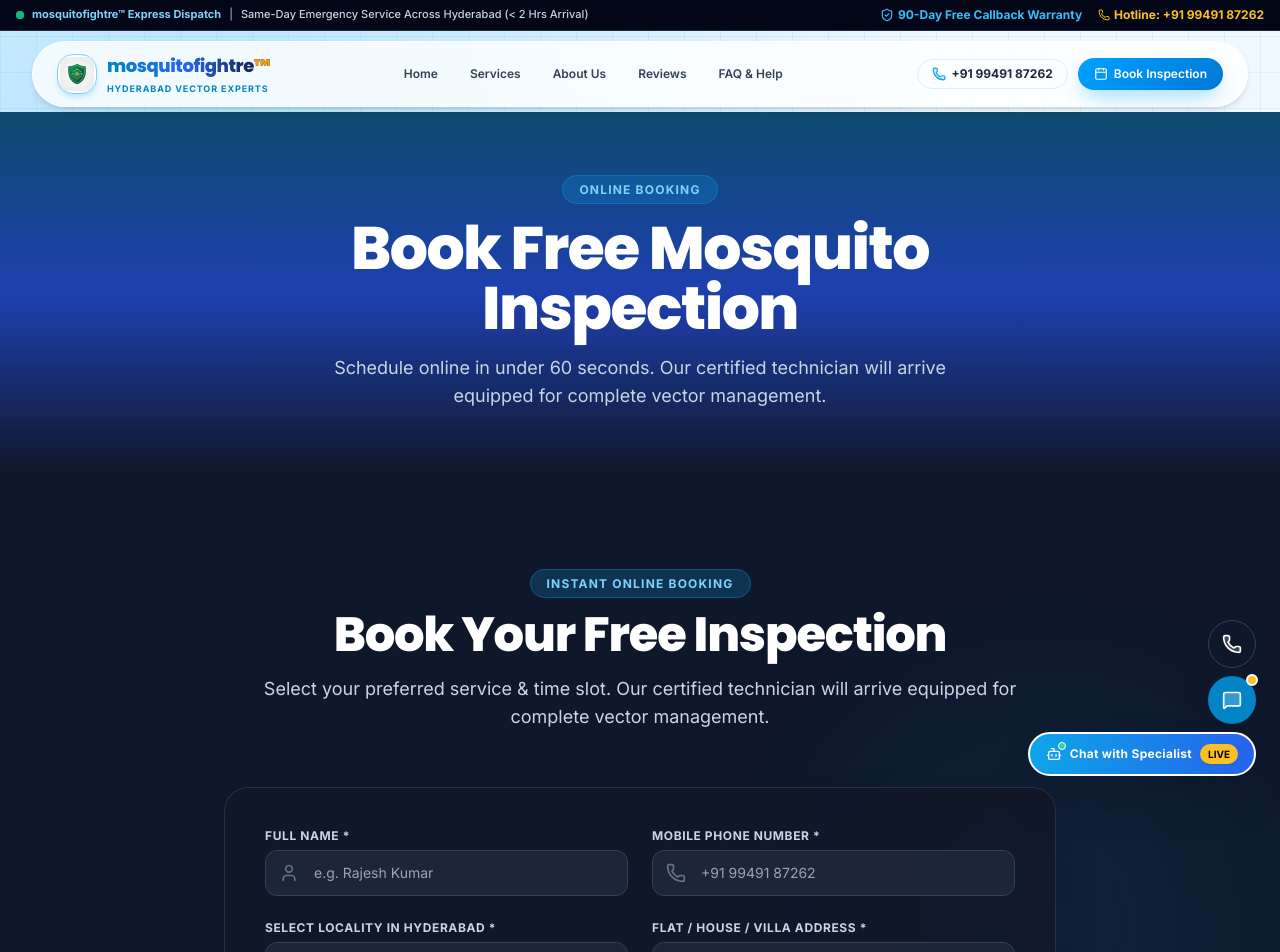
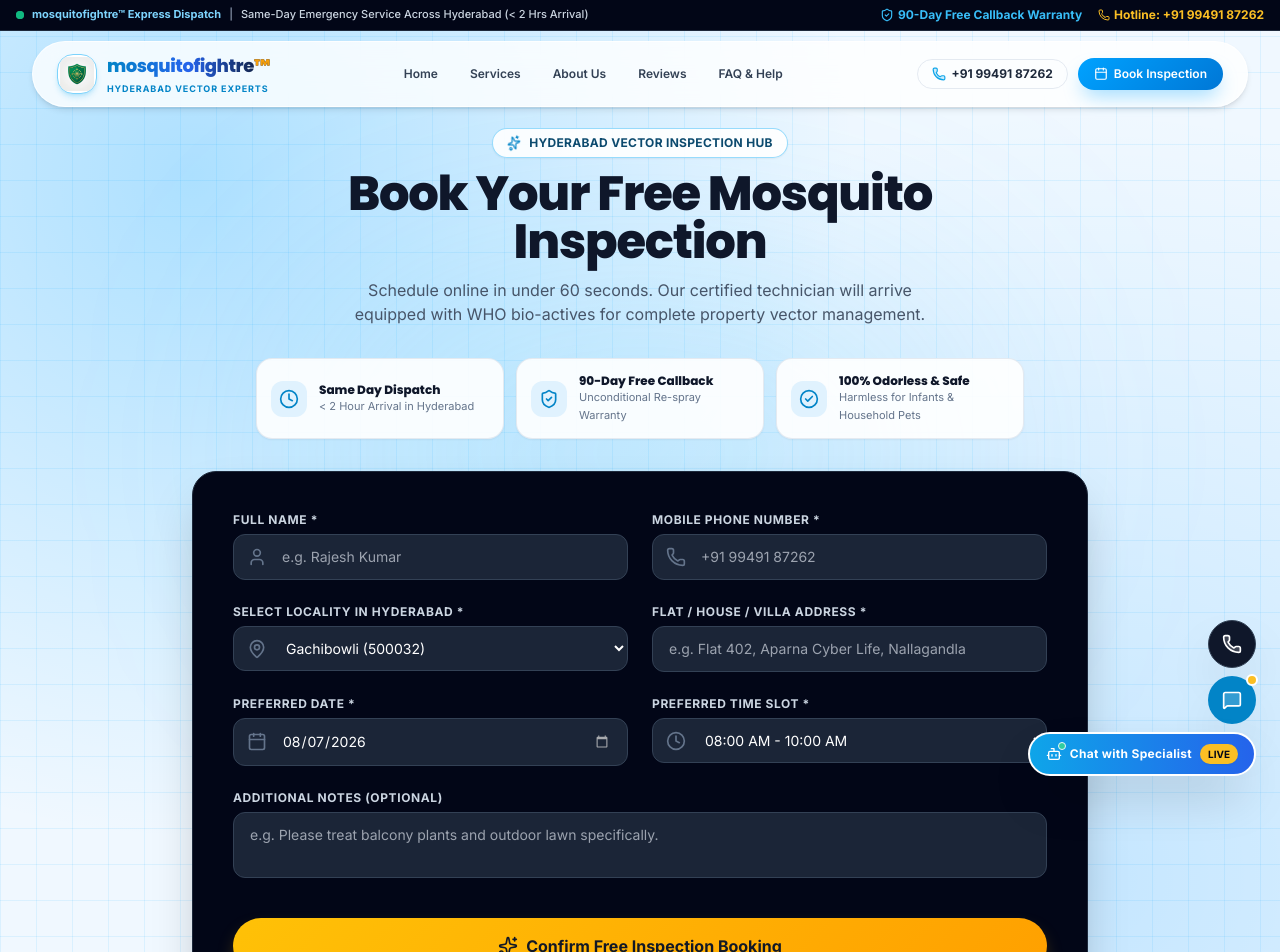
Before and after one commit to srikanthkk3077/mosquito, a React (Vite) app: page /book in a window 1280 px wide. Shown: the top 952 px of the page. Built offline with nearby package versions, Linux system fonts and the light colour scheme.

Commit message:
feat: redesign BookingPage with enhanced UI layout, value badges, and refined BookingForm styling

```diff
--- a/src/components/BookingForm.jsx
+++ b/src/components/BookingForm.jsx
@@ -34,29 +34,9 @@ export default function BookingForm({ isModal = false, onClose }) {
   };
 
   return (
-    <section id="book" className={`${isModal ? 'p-2 sm:p-4' : 'py-12 sm:py-24 pb-28 sm:pb-32 bg-slate-900 text-white relative overflow-hidden'}`}>
-
-      {!isModal && (
-        <div className="absolute top-1/4 right-10 w-96 h-96 bg-sky-500/10 rounded-full blur-[120px] pointer-events-none" />
-      )}
-
-      <div className={`${isModal ? 'w-full' : 'max-w-4xl mx-auto px-4 sm:px-6 lg:px-8 relative z-10'}`}>
-
-        {!isModal && (
-          <div className="text-center max-w-3xl mx-auto mb-10 sm:mb-14 space-y-3 sm:space-y-4">
-            <span className="px-4 py-1.5 rounded-full bg-sky-500/20 border border-sky-500/30 text-sky-300 text-xs font-bold uppercase tracking-widest">
-              Instant Online Booking
-            </span>
-            <h2 className="font-heading text-2xl sm:text-4xl lg:text-5xl font-extrabold text-white tracking-tight">
-              Book Your Free Inspection
-            </h2>
-            <p className="text-xs sm:text-base lg:text-lg text-slate-300 font-normal">
-              Select your preferred service & time slot. Our certified technician will arrive equipped for complete vector management.
-            </p>
-          </div>
-        )}
-
-        <div className={`glass-dark p-5 sm:p-10 rounded-3xl border border-slate-700/80 shadow-2xl relative ${isModal ? 'bg-slate-900 text-white' : ''}`}>
+    <section id="book" className={`${isModal ? 'p-2 sm:p-4' : 'w-full'}`}>
+      <div className="w-full">
+        <div className="bg-slate-950 text-white p-5 sm:p-10 rounded-3xl border border-slate-800 shadow-2xl relative">
 
           {isModal && (
             <div className="flex items-center justify-between pb-6 mb-6 border-b border-slate-800">
--- a/src/components/Header.jsx
+++ b/src/components/Header.jsx
@@ -18,7 +18,7 @@ export default function Header({ onOpenBooking }) {
   const navLinks = [
     { name: 'Home', path: '/' },
     { name: 'Services', path: '/services' },
-    {name : 'About Us', path : '/about'},
+    { name: 'About Us', path: '/about' },
     { name: 'Reviews', path: '/reviews' },
     { name: 'FAQ & Help', path: '/faq' },
   ];
--- a/src/pages/BookingPage.jsx
+++ b/src/pages/BookingPage.jsx
@@ -1,26 +1,60 @@
 import React from 'react';
 import BookingForm from '../components/BookingForm';
+import { Calendar, ShieldCheck, Sparkles, Clock, CheckCircle2, Phone } from 'lucide-react';
 
 export default function BookingPage() {
   return (
-    <div className="pt-28 pb-20 bg-mint-grid min-h-screen">
-      <section className="bg-gradient-to-b from-sky-900 via-blue-800 to-slate-900 text-white py-16 px-4 sm:px-6 lg:px-8 relative overflow-hidden">
-        <div className="max-w-4xl mx-auto text-center relative z-10 space-y-4">
-          <span className="px-4 py-1.5 rounded-full bg-sky-500/20 border border-sky-500/30 text-sky-300 text-xs font-bold uppercase tracking-widest">
-            Online Booking
-          </span>
-          <h1 className="font-heading font-extrabold text-4xl sm:text-5xl lg:text-6xl text-white tracking-tight">
-            Book Free Mosquito Inspection
+    <div className="pt-24 pb-20 sm:pt-32 sm:pb-28 bg-mint-grid min-h-screen relative overflow-hidden">
+
+      {/* Dynamic Ambient Background Glows */}
+      <div className="absolute top-1/4 left-1/2 -translate-x-1/2 w-[40rem] h-[20rem] bg-sky-400/20 rounded-full blur-[130px] pointer-events-none" />
+
+      <div className="max-w-5xl mx-auto px-4 sm:px-6 lg:px-8 relative z-10 space-y-8">
+
+        {/* Single Clean Page Header Callout */}
+        <div className="text-center max-w-3xl mx-auto space-y-3">
+          <div className="inline-flex items-center gap-2 px-3.5 py-1.5 rounded-full bg-white/90 border border-sky-300/80 text-sky-900 text-xs font-extrabold tracking-wide shadow-sm">
+            <Sparkles className="w-3.5 h-3.5 text-sky-600 animate-spin" style={{ animationDuration: '6s' }} />
+            <span>HYDERABAD VECTOR INSPECTION HUB</span>
+          </div>
+
+          <h1 className="font-heading font-extrabold text-3xl sm:text-5xl text-slate-900 tracking-tight leading-snug">
+            Book Your Free Mosquito Inspection
           </h1>
-          <p className="text-base sm:text-lg text-slate-300 max-w-2xl mx-auto font-normal">
-            Schedule online in under 60 seconds. Our certified technician will arrive equipped for complete vector management.
+
+          <p className="text-xs sm:text-base text-slate-600 font-normal max-w-xl mx-auto leading-relaxed">
+            Schedule online in under 60 seconds. Our certified technician will arrive equipped with WHO bio-actives for complete property vector management.
           </p>
         </div>
-      </section>
 
-      {/* <TrustBadges /> */}
-{/* 9949187262 */}
-      <BookingForm />
+        {/* Value Guarantee Badges Strip */}
+        <div className="grid grid-cols-1 sm:grid-cols-3 gap-3 max-w-3xl mx-auto">
+          {[
+            { icon: Clock, title: 'Same Day Dispatch', desc: '< 2 Hour Arrival in Hyderabad' },
+            { icon: ShieldCheck, title: '90-Day Free Callback', desc: 'Unconditional Re-spray Warranty' },
+            { icon: CheckCircle2, title: '100% Odorless & Safe', desc: 'Harmless for Infants & Household Pets' }
+          ].map((item, idx) => {
+            const IconComp = item.icon;
+            return (
+              <div key={idx} className="flex items-center gap-3 p-3.5 rounded-2xl bg-white/90 border border-slate-200/90 shadow-sm">
+                <div className="w-9 h-9 rounded-xl bg-sky-100 text-sky-600 flex items-center justify-center shrink-0">
+                  <IconComp className="w-5 h-5" />
+                </div>
+                <div>
+                  <h4 className="font-extrabold text-xs text-slate-900">{item.title}</h4>
+                  <p className="text-[11px] text-slate-500 font-normal">{item.desc}</p>
+                </div>
+              </div>
+            );
+          })}
+        </div>
+
+        {/* Embedded Booking Form Component */}
+        <div className="max-w-4xl mx-auto">
+          <BookingForm />
+        </div>
+
+      </div>
     </div>
   );
 }
--- a/src/pages/HomePage.jsx
+++ b/src/pages/HomePage.jsx
@@ -43,7 +43,7 @@ export default function HomePage() {
       <ServicesSection onOpenBooking={() => navigate('/book')} />
 
       {/* 9. 5-Step Vector Process */}
-      <ProcessSection onOpenBooking={() => navigate('/book')} />
+      {/* <ProcessSection onOpenBooking={() => navigate('/book')} /> */}
 
       {/* 10. Health & Protection Benefits */}
       <HealthBenefits onOpenBooking={() => navigate('/book')} />
```
